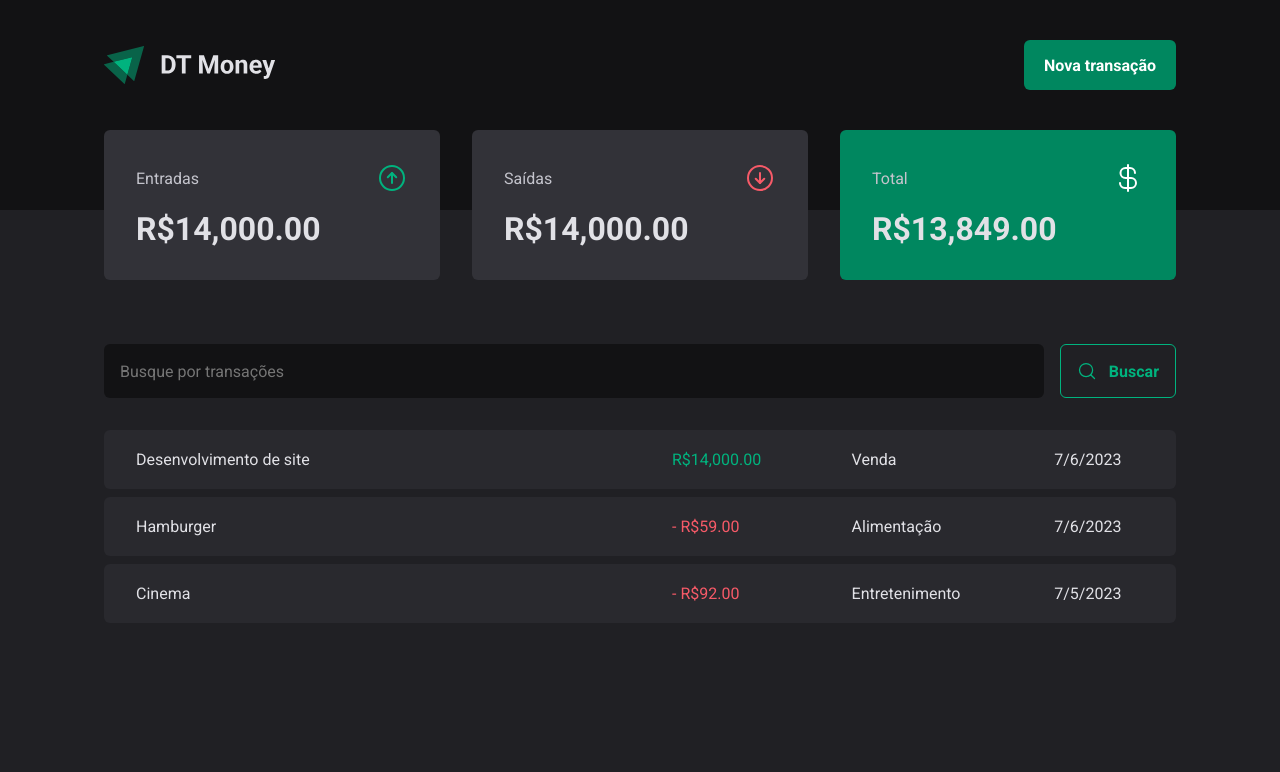
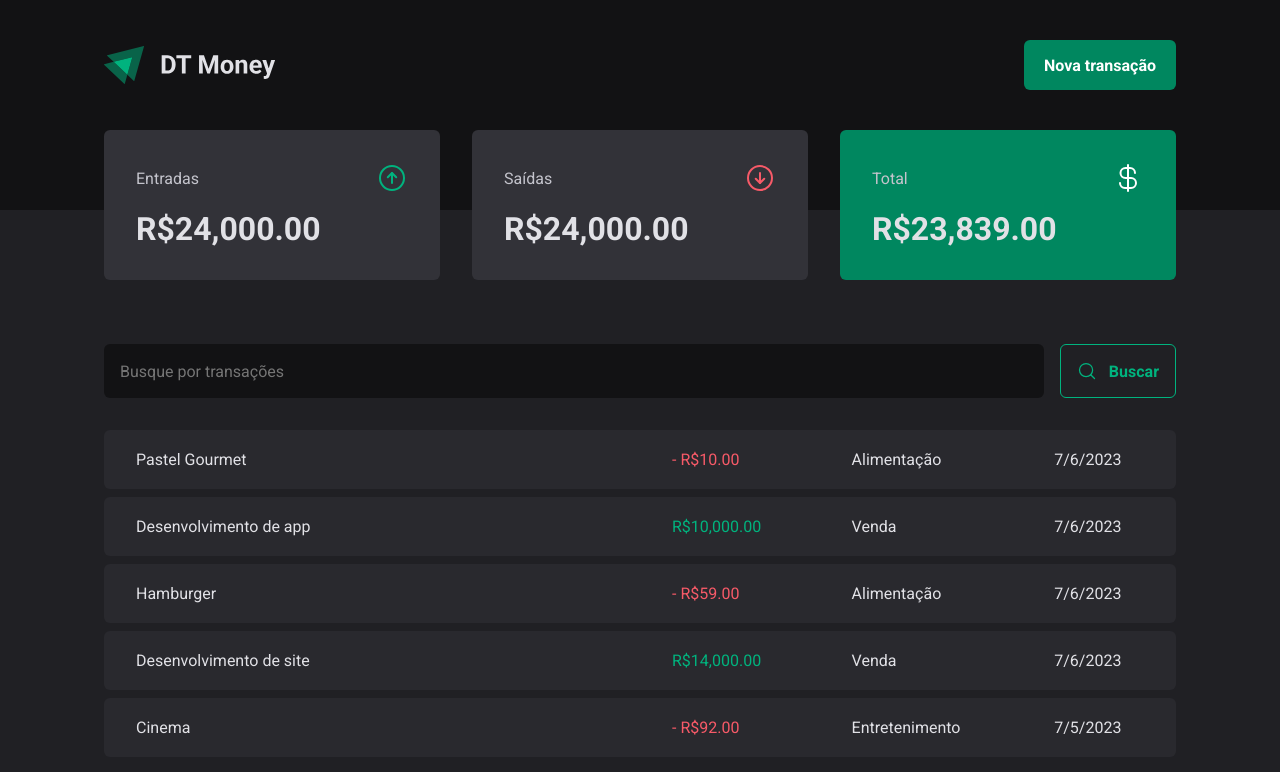
Before and after one commit to diegonacif/dt-money, a React (Vite) app: page / in a window 1280 px wide. Shown: the top 772 px of the page. Built offline with nearby package versions, Linux system fonts and the light colour scheme; data requests are answered from the project's data file.

Commit message:
feat: create new transaction

```diff
--- a/server.json
+++ b/server.json
@@ -23,6 +23,22 @@
       "category": "Entretenimento",
       "price": 92,
       "createdAt": "2023-07-05T12:18:32.308Z"
+    },
+    {
+      "description": "Desenvolvimento de app",
+      "category": "Venda",
+      "price": 10000,
+      "type": "income",
+      "createdAt": "2023-07-06T20:01:47.898Z",
+      "id": 4
+    },
+    {
+      "description": "Pastel Gourmet",
+      "category": "Alimentação",
+      "price": 10,
+      "type": "outcome",
+      "createdAt": "2023-07-06T20:19:58.544Z",
+      "id": 5
     }
   ]
 }
--- a/src/components/NewTransactionModal/index.tsx
+++ b/src/components/NewTransactionModal/index.tsx
@@ -5,6 +5,8 @@ import { zodResolver } from '@hookform/resolvers/zod'
 import { CloseButton, Content, Overlay, TransactionType, TransactionTypeButton } from "./styles";
 import { ArrowCircleDown, ArrowCircleUp, X } from 'phosphor-react';
 import { Controller, useForm } from 'react-hook-form';
+import { TransactionsContext } from '../../contexts/TransactionsContext';
+import { useContext } from 'react';
 
 const newTransactionFormSchema = z.object({
   description: z.string(),
@@ -16,19 +18,29 @@ const newTransactionFormSchema = z.object({
 type newTransactionFormInputs = z.infer<typeof newTransactionFormSchema>;
 
 export function NewTransactionModal() {
+  const { createTransaction } = useContext(TransactionsContext)
+
   const {
     control,
     register,
     handleSubmit,
-    formState: { isSubmitting }
+    reset,
+    formState: { isSubmitting },
   } = useForm<newTransactionFormInputs>({
     resolver: zodResolver(newTransactionFormSchema)
   });
 
   async function handleCreateNewTransaction(data: newTransactionFormInputs) {
-    await new Promise(resolve => setTimeout(resolve, 2000));
+    const { description, category, price, type } = data;
 
-    console.log(data)
+    await createTransaction({
+      description,
+      category,
+      price,
+      type
+    })
+
+    reset();
   }
 
   return (
--- a/src/contexts/TransactionsContext.tsx
+++ b/src/contexts/TransactionsContext.tsx
@@ -10,9 +10,17 @@ interface Transaction {
   createdAt: string
 }
 
+interface CreateTransactionInput {
+  description: string,
+  price: number,
+  category: string,
+  type: 'income' | 'outcome',
+}
+
 interface TransactionsContextType {
   transactions: Transaction[]
   fetchTransactions: (query?: string) => Promise<void>;
+  createTransaction: (data: CreateTransactionInput) => Promise<void>;
 }
 
 interface TransactionsProviderProps {
@@ -27,11 +35,27 @@ export function TransactionsProvider({ children }: TransactionsProviderProps) {
   async function fetchTransactions(query?: string) {
     const response = await api.get('/transactions', {
       params: {
+        _sort: 'createdAt',
+        _order: 'desc',
         q: query,
       }
     })
 
     setTransactions(response.data)
+  }
+
+  async function createTransaction(data: CreateTransactionInput) {
+    const { description, category, price, type } = data;
+
+    const response = await api.post('/transactions', {
+      description,
+      category,
+      price,
+      type,
+      createdAt: new Date(),
+    })
+
+    setTransactions((state) => [response.data, ...state ])
   }
 
   useEffect(() => {
@@ -41,7 +65,8 @@ export function TransactionsProvider({ children }: TransactionsProviderProps) {
   return (
     <TransactionsContext.Provider value={{
       transactions,
-      fetchTransactions
+      fetchTransactions,
+      createTransaction
     }}>
       { children }
     </TransactionsContext.Provider>
```
